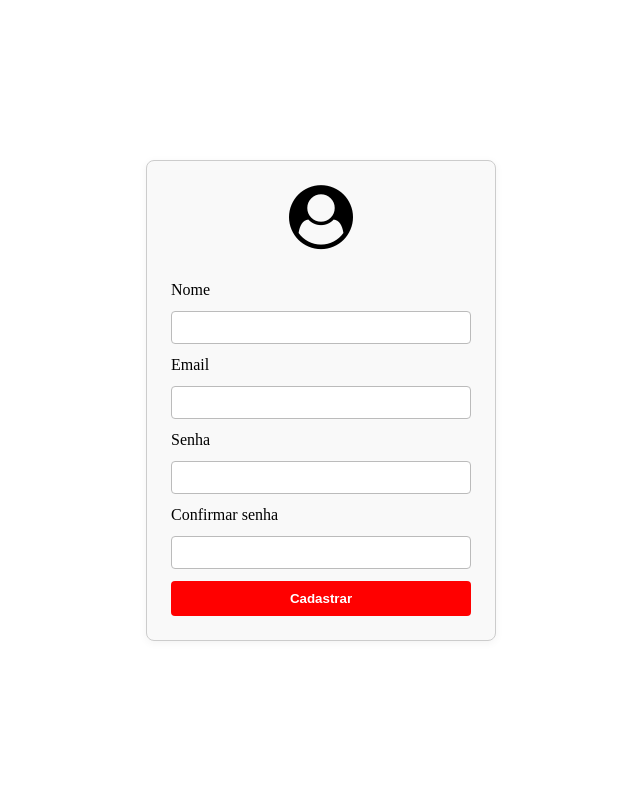
After one commit to danielProcopio15/projeto2-FDS, a Django app: page /cadastro.html in a window 1280 px wide. The commit adds this page. Shown: the whole page, without its empty margins (319-959 px from the left). Run offline with Django 5.2, Linux system fonts and the light colour scheme.

Commit message:
adicionando página de cadastro com seu css (página base)

```diff
--- /dev/null
+++ b/novo_comm/core/static/core/css/cadastro.css
@@ -0,0 +1,45 @@
+body {
+display: flex;
+justify-content: center;
+align-items: center;
+height: 100vh;
+margin: 0;
+}
+
+.cadastro-form {
+display: flex;
+flex-direction: column;
+gap: 12px;
+padding: 24px;
+border: 1px solid #ccc;
+border-radius: 8px;
+background: #f9f9f9;
+min-width: 300px;
+box-shadow: 0 2px 8px rgba(0,0,0,0.05);
+}
+
+.cadastro-form label {
+font-weight: 500;
+}
+
+.cadastro-form input[type="text"],
+.cadastro-form input[type="email"],
+.cadastro-form input[type="password"] {
+padding: 8px;
+border: 1px solid #bbb;
+border-radius: 4px;
+}
+
+.cadastro-form button {
+padding: 10px;
+background: #ff0000;
+color: #fff;
+border: none;
+border-radius: 4px;
+font-weight: bold;
+cursor: pointer;
+}
+
+.cadastro-form button:hover {
+background: #ce1818;
+}
--- /dev/null
+++ b/novo_comm/core/templates/core/cadastro.html
@@ -0,0 +1,33 @@
+<!DOCTYPE html>
+<html lang="en">
+<head>
+    <meta charset="UTF-8">
+    <meta name="viewport" content="width=device-width, initial-scale=1.0">
+    <title>Document</title>
+    <link rel="stylesheet" href="static/core/css/cadastro.css">
+</head>
+<body>
+    <div>
+        <form class="cadastro-form">
+            <div style="text-align: center; margin-bottom: 20px;">
+                <i class="fa fa-user-circle" style="font-size: 64px;"></i>
+            </div>
+
+            <label for="nome">Nome</label>
+            <input type="text" id="nome" name="nome" required>
+
+            <label for="email">Email</label>
+            <input type="email" id="email" name="email" required>
+
+            <label for="senha">Senha</label>
+            <input type="password" id="senha" name="senha" required>
+
+            <label for="confirmar-senha">Confirmar senha</label>
+            <input type="password" id="confirmar-senha" name="senha" required>
+
+            <button type="submit">Cadastrar</button>
+        </form>
+    </div>
+    <link rel="stylesheet" href="https://cdnjs.cloudflare.com/ajax/libs/font-awesome/4.7.0/css/font-awesome.min.css">
+</body>
+</html>
--- a/novo_comm/core/templates/core/home.html
+++ b/novo_comm/core/templates/core/home.html
@@ -9,5 +9,6 @@
 <body>
     <h1>Bem-vindo ao novo_comm!</h1>
     <p>Minha primeira página com CSS no Django 🚀</p>
+    <a href="cadastro.html">Ir para a página de cadastro</a>
 </body>
 </html>
--- a/novo_comm/core/urls.py
+++ b/novo_comm/core/urls.py
@@ -4,3 +4,7 @@ from . import views
 urlpatterns = [
     path('', views.home, name='home'),
 ]
+
+urlpatterns = [
+    path('cadastro.html', views.cadastro, name='cadastro'),
+]
--- a/novo_comm/core/views.py
+++ b/novo_comm/core/views.py
@@ -2,3 +2,6 @@ from django.shortcuts import render
 
 def home(request):
     return render(request, 'core/home.html')
+
+def cadastro(request):
+    return render(request, 'core/cadastro.html')
```
